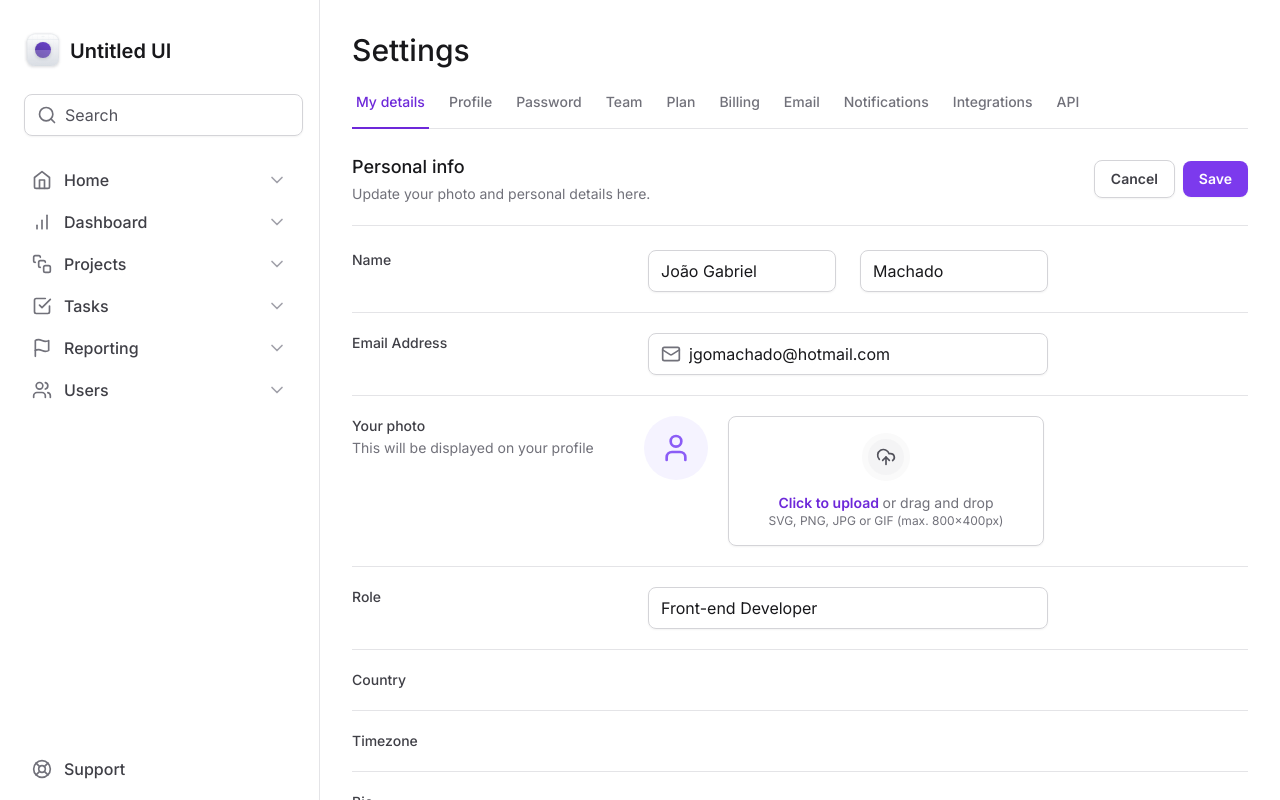
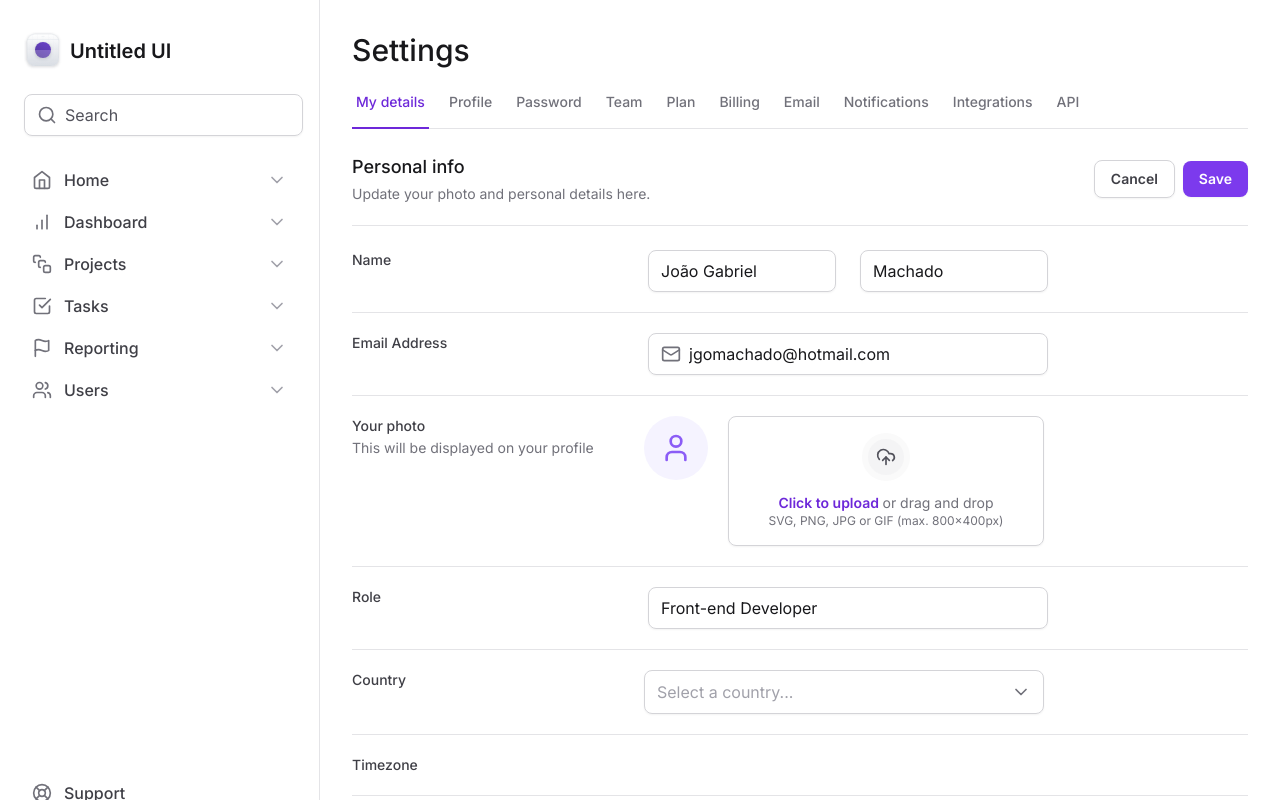
Before and after one commit to liroujohn/tailwind-next, a Next.js app: page / in a window 1280 px wide. Shown: the top 800 px of the page. Built offline with nearby package versions, Linux system fonts and the light colour scheme.

Commit message:
add Select

```diff
--- a/package.json
+++ b/package.json
@@ -9,6 +9,7 @@
     "lint": "next lint"
   },
   "dependencies": {
+    "@radix-ui/react-select": "^1.2.2",
     "@radix-ui/react-tabs": "^1.0.4",
     "@types/node": "20.4.9",
     "@types/react": "18.2.19",
--- a/src/app/page.tsx
+++ b/src/app/page.tsx
@@ -2,6 +2,7 @@
 import * as Input from '@/components/Input'
 import { Mail } from 'lucide-react'
 import * as FileInput from '@/components/Form/FileInput'
+import { Select } from '@/components/Form/Select'
 
 export default function Home() {
   return (
@@ -115,7 +116,7 @@
             >
               Country
             </label>
-            <div></div>
+            <Select />
           </div>
 
           <div className="grid grid-cols-form gap-3 border-b border-zinc-200 pt-5">
--- /dev/null
+++ b/src/components/Form/Select.tsx
@@ -0,0 +1,55 @@
+'use client'
+
+import * as SelectPrimitive from '@radix-ui/react-select'
+import { Check, ChevronDown } from 'lucide-react'
+
+export function Select() {
+  return (
+    <SelectPrimitive.Root>
+      <SelectPrimitive.Trigger className="flex h-11 w-full items-center justify-between gap-2 rounded-lg border border-zinc-300 px-3 py-2 shadow-sm data-[placeholder]:text-zinc-400">
+        <SelectPrimitive.Value
+          placeholder="Select a country..."
+          className="text-black"
+        />
+        <SelectPrimitive.Icon>
+          <ChevronDown className="h-5 w-5 text-zinc-500 " />
+        </SelectPrimitive.Icon>
+      </SelectPrimitive.Trigger>
+
+      <SelectPrimitive.Portal>
+        <SelectPrimitive.Content
+          side="bottom"
+          position="popper"
+          sideOffset={8}
+          className="z-10 w-[--radix-select-trigger-width] overflow-hidden rounded-lg border border-zinc-200 bg-white"
+        >
+          <SelectPrimitive.Viewport>
+            <SelectPrimitive.Item
+              value="br"
+              className="flex items-center justify-between gap-2 px-3 py-2.5 outline-none data-[highlighted]:bg-zinc-50"
+            >
+              <SelectPrimitive.ItemText className="text-black">
+                Brazil
+              </SelectPrimitive.ItemText>
+              <SelectPrimitive.ItemIndicator>
+                <Check className="h-4 w-4 text-violet-500" />
+              </SelectPrimitive.ItemIndicator>
+            </SelectPrimitive.Item>
+
+            <SelectPrimitive.Item
+              value="us"
+              className="flex items-center justify-between gap-2 px-3 py-2.5 outline-none data-[highlighted]:bg-zinc-50"
+            >
+              <SelectPrimitive.ItemText className="text-black">
+                United States
+              </SelectPrimitive.ItemText>
+              <SelectPrimitive.ItemIndicator>
+                <Check className="h-4 w-4 text-violet-500" />
+              </SelectPrimitive.ItemIndicator>
+            </SelectPrimitive.Item>
+          </SelectPrimitive.Viewport>
+        </SelectPrimitive.Content>
+      </SelectPrimitive.Portal>
+    </SelectPrimitive.Root>
+  )
+}
```
Also changed, not shown: 1 other file (tests, documents, lock files or other folders).
